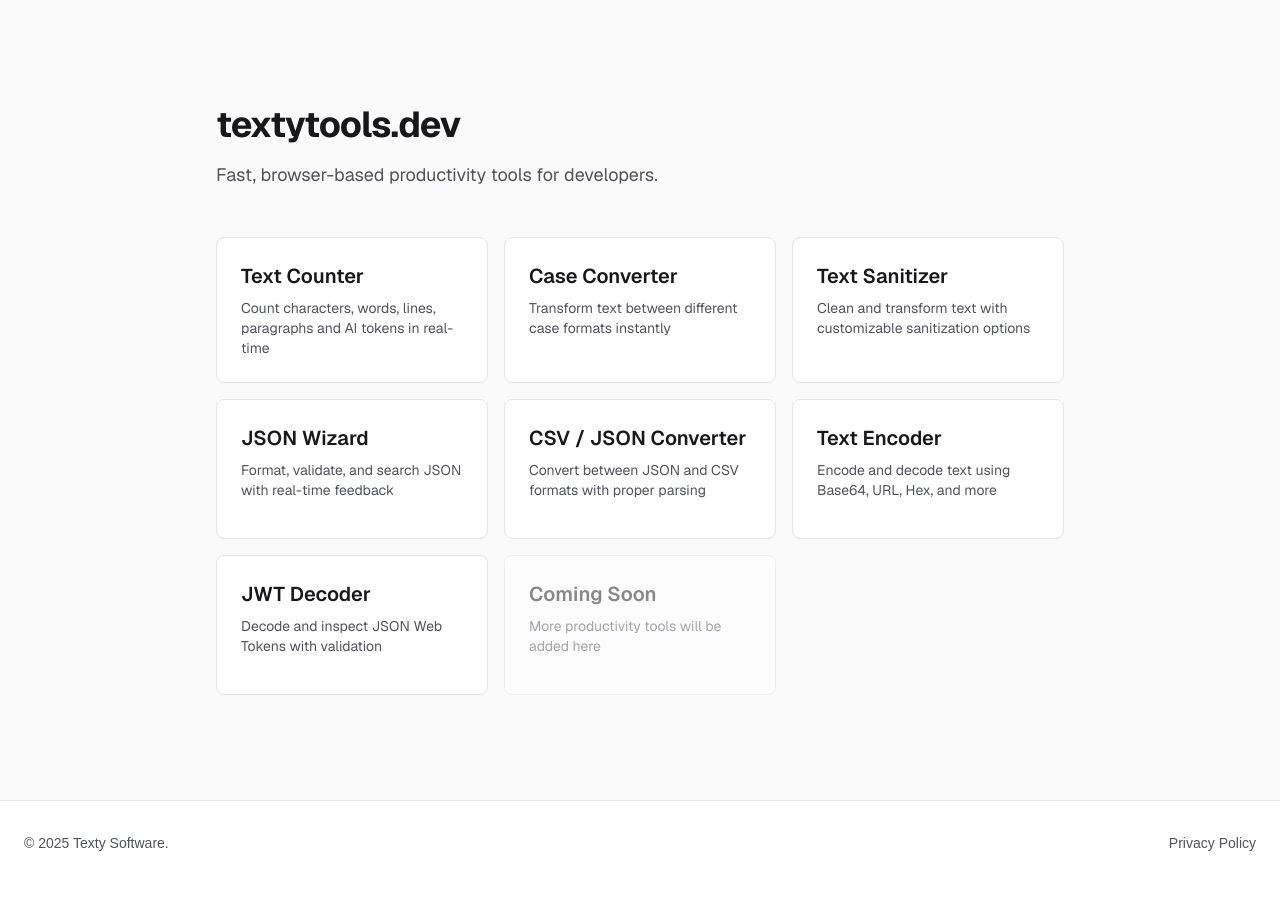
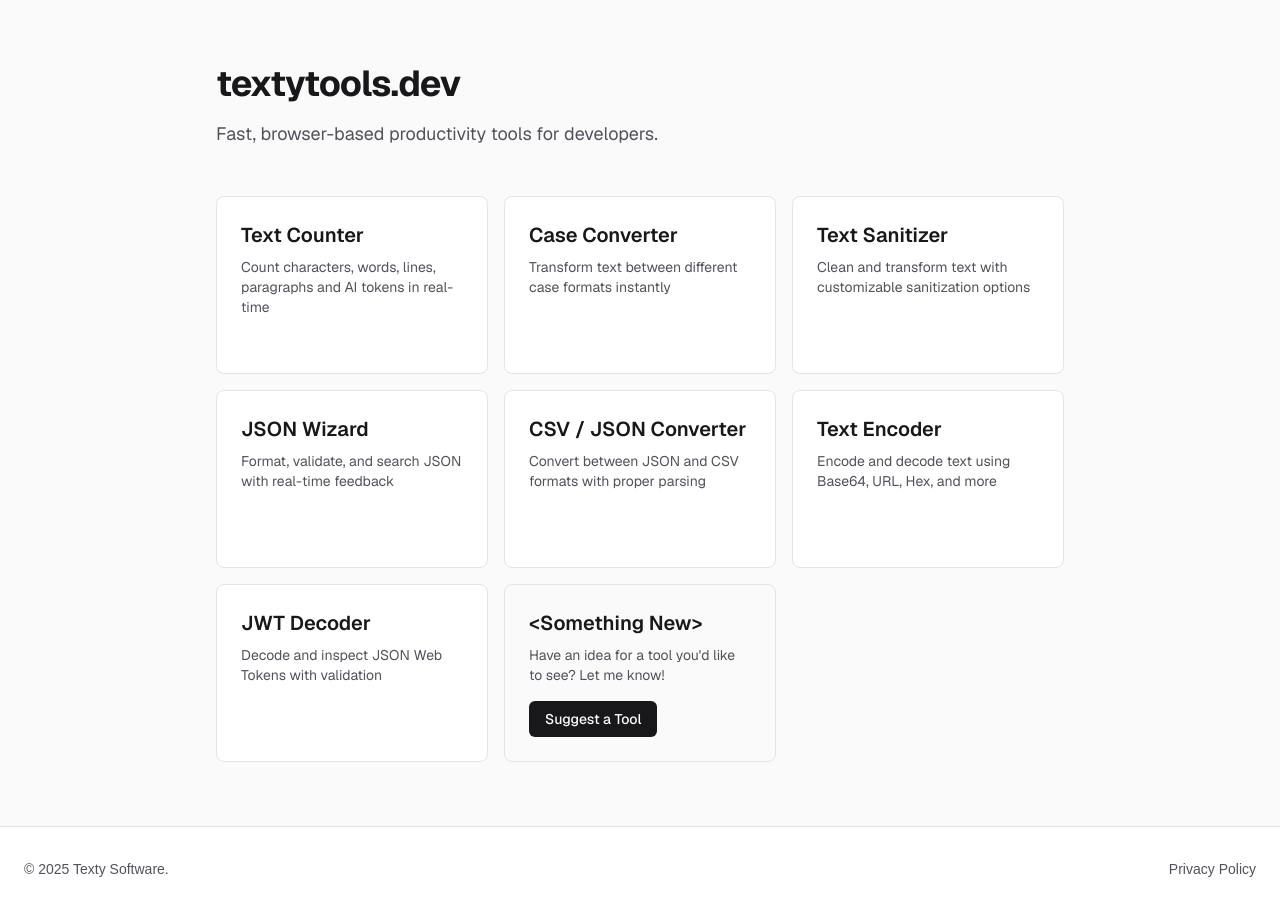
Before and after one commit to evanisnor/textytools, a Next.js app: page / in a window 1280 px wide. Before the commit the page ends 885 px from the top, so only its background shows below. Built offline with nearby package versions, Linux system fonts and the light colour scheme; no server answers.

Commit message:
feedback tile on main page

```diff
--- a/app/components/FeedbackModal.tsx
+++ b/app/components/FeedbackModal.tsx
@@ -97,6 +97,7 @@ export function FeedbackModal({
                   required
                   value={name}
                   onChange={(e) => setName(e.target.value)}
+                  autoComplete="name"
                   className="w-full px-3 py-2 bg-white dark:bg-zinc-950 border border-zinc-200 dark:border-zinc-800 rounded-md text-zinc-900 dark:text-zinc-50 focus:outline-none focus:ring-2 focus:ring-zinc-400 dark:focus:ring-zinc-600"
                   placeholder="Your name"
                 />
@@ -116,6 +117,7 @@ export function FeedbackModal({
                   required
                   value={email}
                   onChange={(e) => setEmail(e.target.value)}
+                  autoComplete="email"
                   className="w-full px-3 py-2 bg-white dark:bg-zinc-950 border border-zinc-200 dark:border-zinc-800 rounded-md text-zinc-900 dark:text-zinc-50 focus:outline-none focus:ring-2 focus:ring-zinc-400 dark:focus:ring-zinc-600"
                   placeholder="your.email@example.com"
                 />
--- a/app/components/ToolCard.tsx
+++ b/app/components/ToolCard.tsx
@@ -4,31 +4,49 @@ interface ToolCardProps {
   href?: string;
   title: string;
   description: string;
-  inactive?: boolean;
+  onClick?: () => void;
+  children?: React.ReactNode;
+  backgroundColor?: string;
 }
 
 export default function ToolCard({
   href,
   title,
   description,
-  inactive = false,
+  onClick,
+  children,
+  backgroundColor,
 }: ToolCardProps) {
-  const className = `flex flex-col rounded-lg border border-zinc-200 dark:border-zinc-800 bg-white dark:bg-zinc-900 p-6 min-h-[140px] ${
-    inactive
-      ? "opacity-50"
-      : "hover:border-zinc-300 dark:hover:border-zinc-700 hover:bg-zinc-100 dark:hover:bg-zinc-800 transition-colors"
-  }`;
+  const defaultBg = "bg-white dark:bg-zinc-900";
+  const defaultHoverBg = "hover:bg-zinc-100 dark:hover:bg-zinc-800";
+  const bgClass = backgroundColor || defaultBg;
+  const hoverBgClass = backgroundColor ? "" : defaultHoverBg;
+
+  const className = `flex flex-col rounded-lg border border-zinc-200 dark:border-zinc-800 ${bgClass} p-6 hover:border-zinc-300 dark:hover:border-zinc-700 ${hoverBgClass} transition-colors ${onClick ? "cursor-pointer" : ""}`;
 
   const content = (
     <>
-      <h2 className="text-xl font-semibold text-zinc-900 dark:text-zinc-50 mb-2">
-        {title}
-      </h2>
-      <p className="text-sm text-zinc-600 dark:text-zinc-400">{description}</p>
+      <div className="flex-1">
+        <h2 className="text-xl font-semibold text-zinc-900 dark:text-zinc-50 mb-2">
+          {title}
+        </h2>
+        <p className="text-sm text-zinc-600 dark:text-zinc-400">
+          {description}
+        </p>
+      </div>
+      {children}
     </>
   );
 
-  if (inactive || !href) {
+  if (onClick) {
+    return (
+      <button onClick={onClick} className={`${className} text-left`}>
+        {content}
+      </button>
+    );
+  }
+
+  if (!href) {
     return <div className={className}>{content}</div>;
   }
 
--- a/app/page.tsx
+++ b/app/page.tsx
@@ -1,6 +1,11 @@
+"use client";
+
+import { useState } from "react";
 import ToolCard from "./components/ToolCard";
+import { FeedbackModal } from "./components/FeedbackModal";
 
 export default function Home() {
+  const [isFeedbackOpen, setIsFeedbackOpen] = useState(false);
   const structuredData = {
     "@context": "https://schema.org",
     "@type": "WebApplication",
@@ -84,7 +89,7 @@ export default function Home() {
             </p>
           </div>
 
-          <div className="grid grid-cols-1 md:grid-cols-2 lg:grid-cols-3 gap-4">
+          <div className="grid grid-cols-1 md:grid-cols-2 lg:grid-cols-3 gap-4 auto-rows-fr">
             <ToolCard
               href="/text-counter"
               title="Text Counter"
@@ -128,13 +133,24 @@ export default function Home() {
             />
 
             <ToolCard
-              title="Coming Soon"
-              description="More productivity tools will be added here"
-              inactive
-            />
+              title="&lt;Something New&gt;"
+              description="Have an idea for a tool you'd like to see? Let me know!"
+              onClick={() => setIsFeedbackOpen(true)}
+              backgroundColor="bg-zinc-50 dark:bg-zinc-950"
+            >
+              <div className="mt-4 px-4 py-2 text-sm bg-zinc-900 dark:bg-zinc-50 text-zinc-50 dark:text-zinc-900 rounded-md text-center font-medium">
+                Suggest a Tool
+              </div>
+            </ToolCard>
           </div>
         </main>
       </div>
+
+      <FeedbackModal
+        isOpen={isFeedbackOpen}
+        onClose={() => setIsFeedbackOpen(false)}
+        toolName="Tool Suggestion"
+      />
     </>
   );
 }
```
